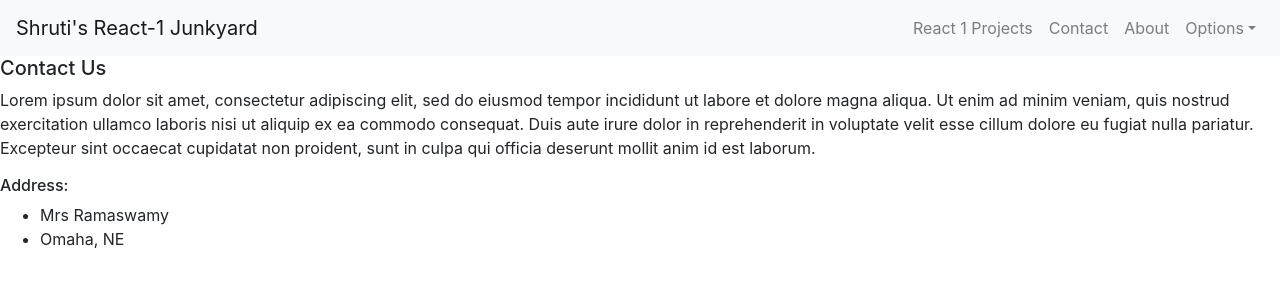
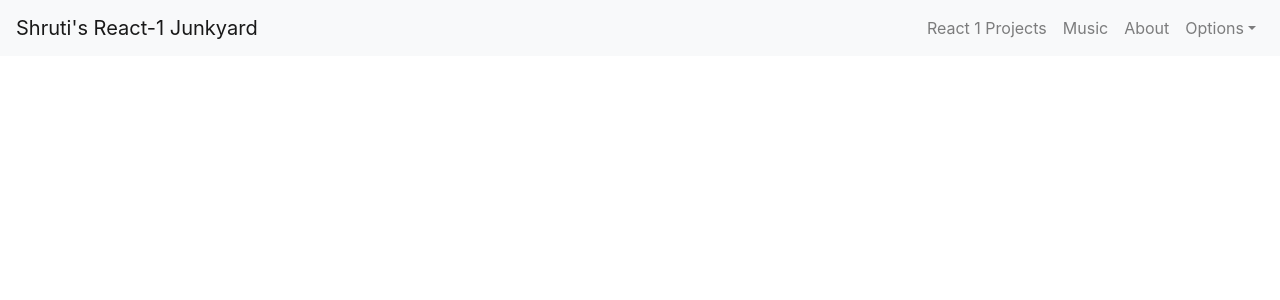
Before and after one commit to ShrutiMalik123/login-form, a React (Create React App) app: page /Contact in a window 1280 px wide. Shown: the top 300 px of the page. Built offline with nearby package versions, Linux system fonts and the light colour scheme.

Commit message:
Music link added. Looks gross but works

```diff
--- a/src/components/AppRouter.js
+++ b/src/components/AppRouter.js
@@ -4,7 +4,7 @@ import UserForm from "./UserForm";
 import Login from "./Login";
 import Dashboard from "./Dashboard";
 import About from "./About";
-import Contact from "./Contact";
+import Music from "./Music";
 import Carousal from "./Carousal";
 
 function AppRouter() {
@@ -15,7 +15,7 @@ function AppRouter() {
           <Route path="/Login" component={Login} />
           <Route path="/UserForm" component={UserForm} />
           <Route path="/About" component={About} />
-          <Route path="/Contact" component={Contact} />
+          <Route path="/Music" component={Music} />
           <Route path="/Dashboard" component={Dashboard} />
           </Switch>
           </Router>
--- a/src/components/Contact.js
+++ /dev/null
@@ -1,28 +0,0 @@
-import React from 'react';
-
-const Contact = () => {
-  return (
-    <div className='MainContainer3'>
-      <h5>Contact Us</h5>
-      <p>
-        Lorem ipsum dolor sit amet, consectetur adipiscing elit, sed do eiusmod
-        tempor incididunt ut labore et dolore magna aliqua. Ut enim ad minim
-        veniam, quis nostrud exercitation ullamco laboris nisi ut aliquip ex ea
-        commodo consequat. Duis aute irure dolor in reprehenderit in voluptate
-        velit esse cillum dolore eu fugiat nulla pariatur. Excepteur sint
-        occaecat cupidatat non proident, sunt in culpa qui officia deserunt
-        mollit anim id est laborum.
-      </p>
-      <div className='divider' />
-      <h6>Address:</h6>
-      <ul>
-        <li>Mrs Ramaswamy</li>
-        <li>Omaha, NE</li>
-      </ul>
-    </div>
-  );
-};
-
-
-
-export default Contact;
--- /dev/null
+++ b/src/components/Music.js
@@ -0,0 +1,74 @@
+
+import React, { useState, useEffect } from "react";
+
+const BASE_URL =
+  "https://cors-anywhere.herokuapp.com/https://api.deezer.com/artist/182/top";
+
+function MusicPlayer() {
+  const [songs, setSongs] = useState([]);
+  const [isLoading, setIsLoading] = useState(false);
+  const [error, setError] = useState(null);
+  const [currentSong, setCurrentSong] = useState(null);
+  const inputRef = React.useRef();
+
+  useEffect(() => {
+    if (currentSong) {
+      inputRef.current.play();
+    }
+    console.log(currentSong);
+  }, [currentSong]);
+
+  useEffect(() => {
+    setIsLoading(true);
+    fetch(BASE_URL, {
+      headers: {
+        Accept: "application/json",
+        "Access-Control-Allow-Origin": "*"
+      }
+    })
+      .then(res => {
+        return res.ok ? res.json() : null;
+      })
+      .then(songs => {
+        setSongs(songs.data);
+        setIsLoading(false);
+      })
+      .catch(error => {
+        setError(error);
+      });
+  }, []);
+
+  if (error) {
+    return <p> {error.message}</p>;
+  }
+  if (isLoading) {
+    return <p> Loading songs...</p>;
+  }
+
+  const handlePlay = songPreview => {
+    if (currentSong) {
+      if (currentSong === songPreview) {
+        return inputRef.current.play();
+      }
+    }
+    setCurrentSong(songPreview);
+  };
+
+  return (
+    <div>
+      <h4>My first trial to create a Music Player. It will be better in React Advanced.This is purely from stackOverflow example</h4>
+      {songs.map((song, i) => (
+        <div key={i}>
+          <h1>{song.title}</h1>
+          <img src={song.contributors[0].picture_small} />
+          <br />
+          <audio ref={inputRef} src={currentSong} />
+          <button onClick={() => handlePlay(song.preview)}>Play</button>
+          <button onClick={() => inputRef.current.pause()}>Pause</button>
+        </div>
+      ))}
+    </div>
+  );
+}
+
+export default MusicPlayer;
--- a/src/components/Navbar.js
+++ b/src/components/Navbar.js
@@ -42,7 +42,7 @@ export default class Example extends React.Component {
                 </NavItem>
 
               <NavItem>
-                <NavLink href="/Contact">Contact</NavLink>
+                <NavLink href="/Music">Music</NavLink>
                 </NavItem>
               <NavItem>
                 <NavLink href="/About">About</NavLink>
```
